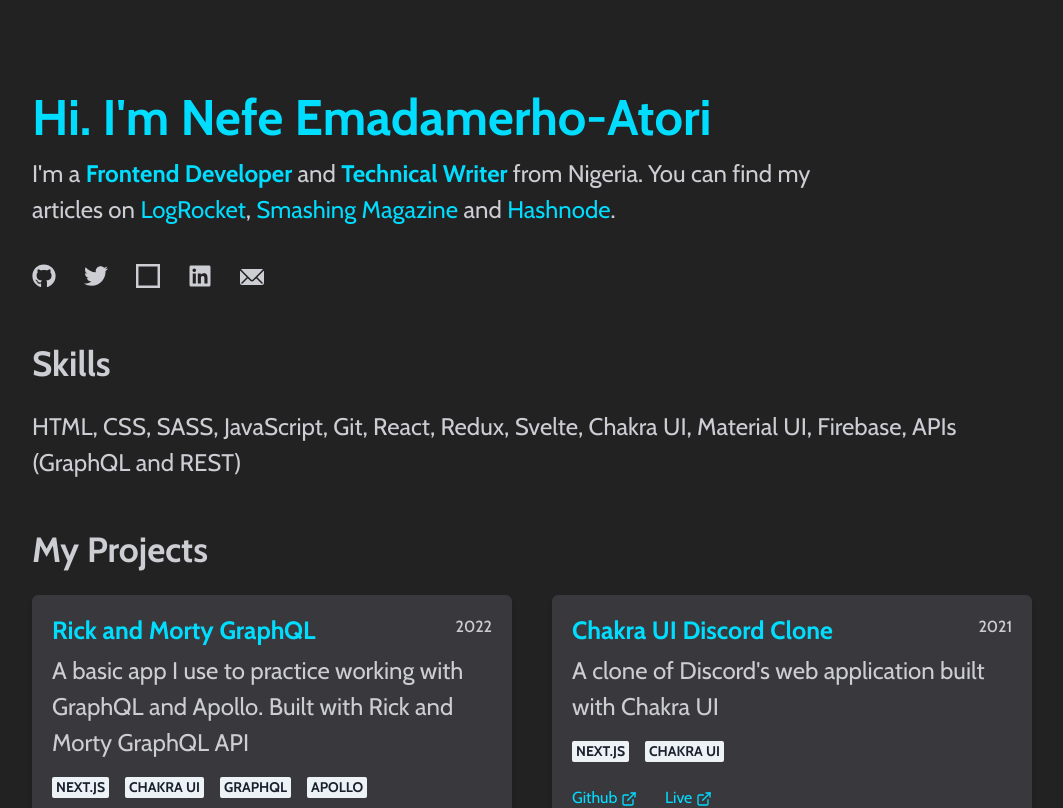
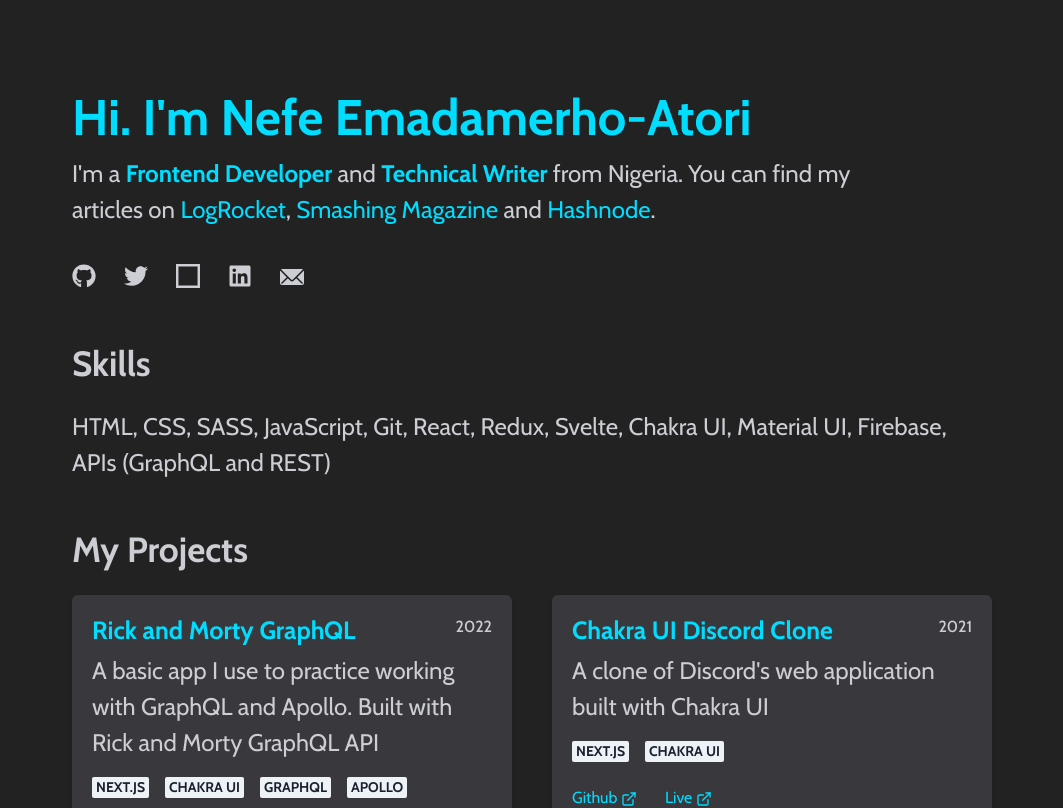
Before and after one commit to nefejames/my-portfolio-v3, a Next.js app: page / in a window 1280 px wide. Shown: the top 808 px of the page, without its empty margins (108-1171 px from the left). Built offline with nearby package versions, Linux system fonts and the light colour scheme.

Commit message:
fixed padding

```diff
--- a/layout/Wrapper.js
+++ b/layout/Wrapper.js
@@ -3,7 +3,7 @@
 export default function Wrapper({ children }) {
   return (
     <Center>
-      <Box px={[5, 0]} py={[10, 20]} maxWidth={"1000px"}>
+      <Box px={[5, 10]} py={[10, 20]} maxWidth={"1000px"}>
         {children}
       </Box>
     </Center>
```
